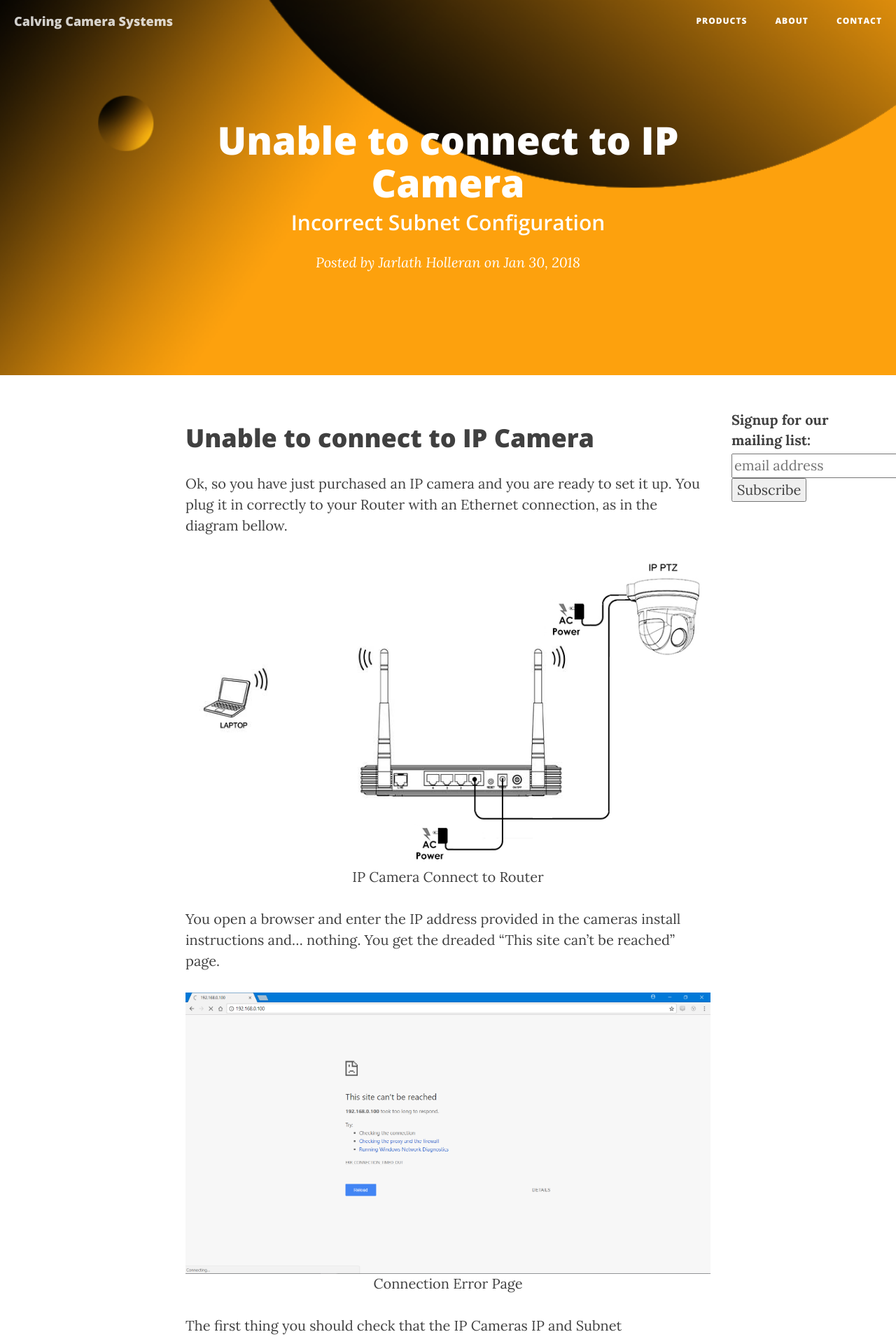
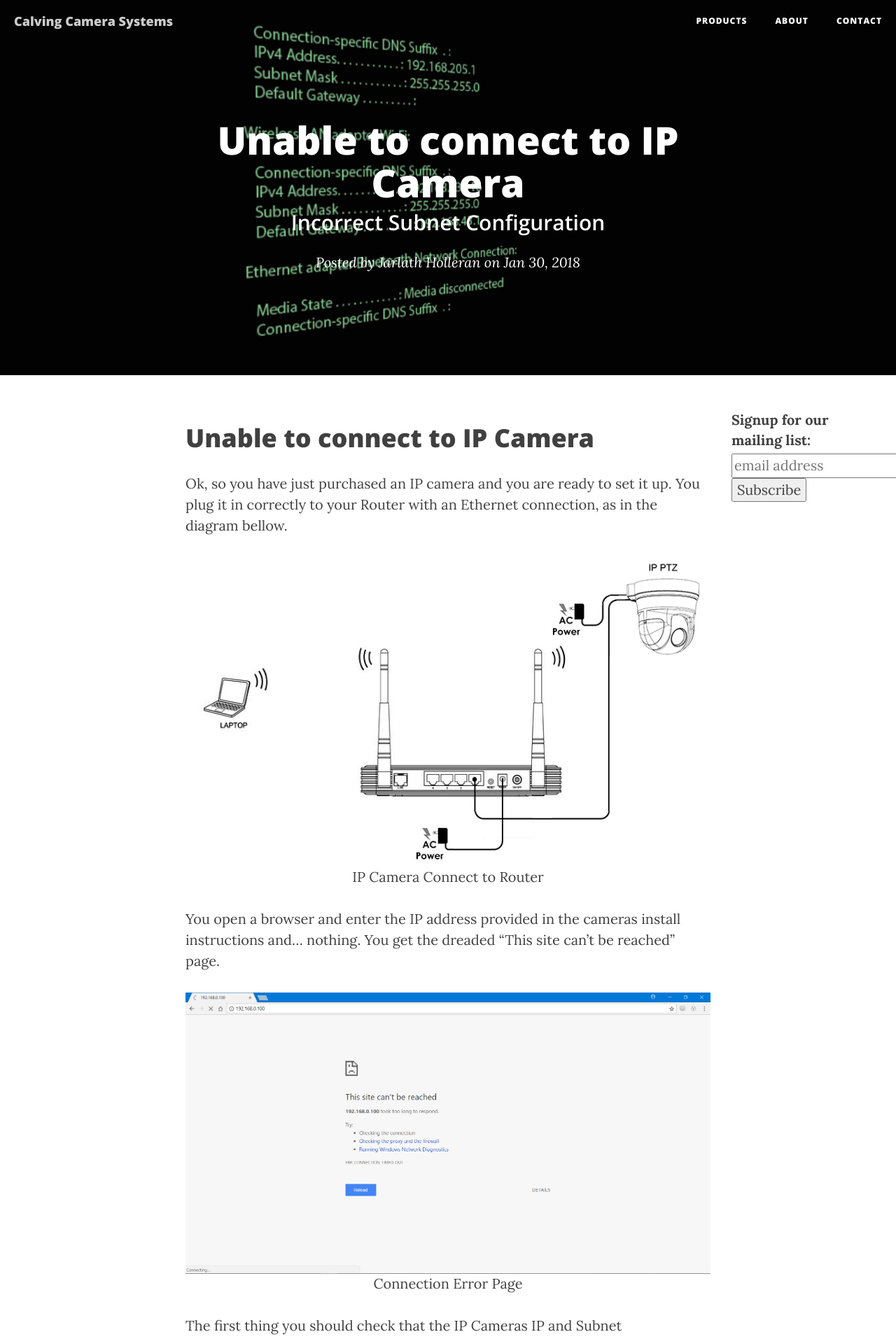
Before and after one commit to jholleran/calvingcamerareviews, a Jekyll site: the page built from _posts/2018-01-30-unable-to-connect-to-ip-camera-subnet-issue.markdown, in a window 1280 px wide. Shown: the top 1913 px of the page at 70% size. Built offline with Jekyll 4.4.1, drawn with Linux system fonts in a browser that asks for light colours; nearby versions of some CDN libraries; comment, search, counter and statistics services are not loaded.

Commit message:
change subnet article bg image

```diff
--- a/_posts/2018-01-30-unable-to-connect-to-ip-camera-subnet-issue.markdown
+++ b/_posts/2018-01-30-unable-to-connect-to-ip-camera-subnet-issue.markdown
@@ -5,7 +5,7 @@ subHeading:  "Incorrect Subnet Configuration"
 date:   2018-01-30 23:00:00
 text-color: white
 nav-color: white
-bg-img: planet-bg.png
+bg-img: ipconfig-bg.png
 description: |
   Unable to connect to an IP Camera? This could be an issue with the network subnet configuration on the IP Camera. In this article it explains how to debug and fix this type of issue.
 
```
Also changed, not shown: img/ipconfig-bg.png (added).
